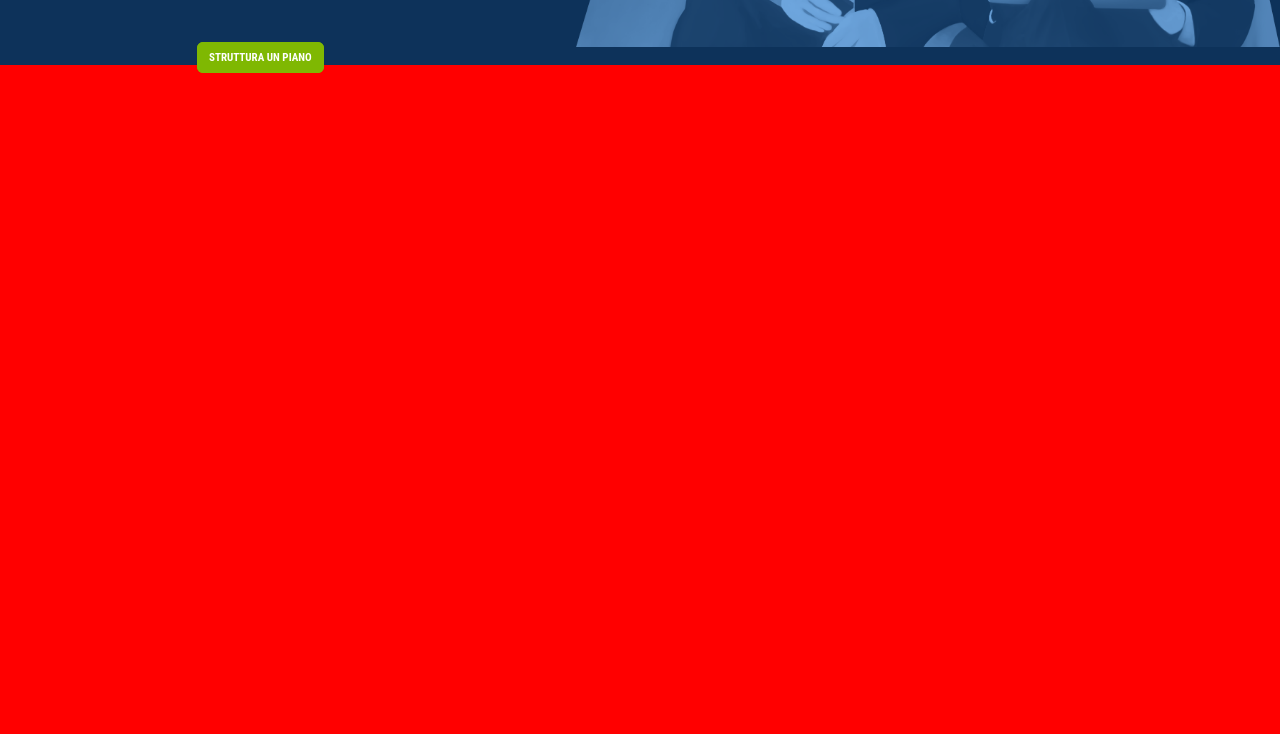
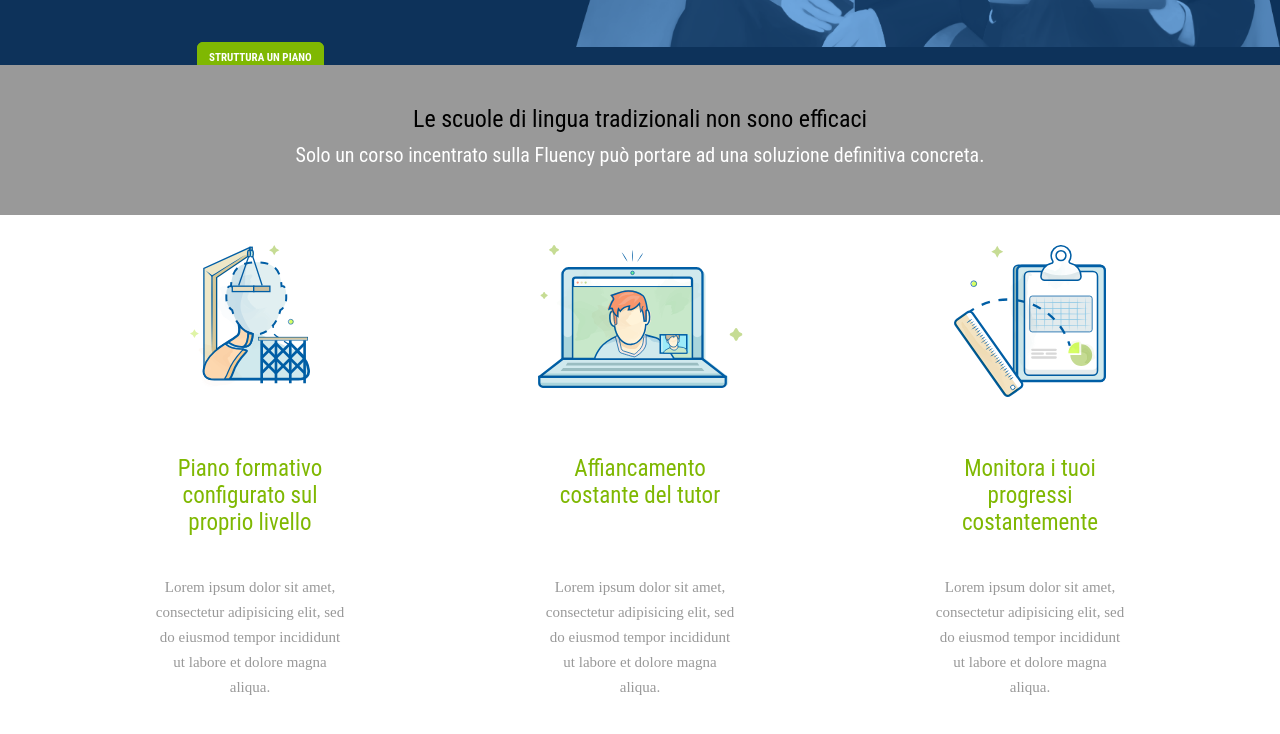
Before and after one commit to alessandrogammieri/html-css-fluentify, a plain HTML site: page index.html in a window 1280 px wide. Shown: the part 330-1064 px from the top of the page. Drawn offline with Linux system fonts and the light colour scheme.

Commit message:
completed three-row

```diff
--- a/css/style.css
+++ b/css/style.css
@@ -78,7 +78,7 @@ nav a:hover {
   background-color: #0d325a;
   width: 100%;
 }
-.two-row {
+.two-row::after {
   content: "";
   display: table;
   clear: both;
@@ -103,7 +103,98 @@ h1 {
 
 /* Regole del Main  */
 main {
-  background-color: red;
+  position: relative;
+}
+/* Regole Riga grigia */
+.row-grey {
+  background-color: #999;
   width: 100%;
-  height: 1000px;
+  height: 150px
 }
+h2 {
+  font-family: 'Roboto Condensed', sans-serif;
+  font-size: 24px;
+  font-weight: 400;
+  text-align: center;
+  padding-top: 40px;
+}
+h4 {
+  color: #ffffff;
+  font-family: 'Roboto Condensed', sans-serif;
+  font-size: 20px;
+  font-weight: 400;
+  text-align: center;
+  padding-top: 10px;
+}
+/* Regole Sezione a 3 colonne */
+section {
+  max-width: 1170px;
+  height: 400px;
+  margin: auto;
+}
+.three-row::after {
+  content: "";
+  display: table;
+  clear: both;
+}
+.block-one {
+  width: 390px;
+  float: left;
+  height: 600px;
+  position: relative;
+}
+.block-two {
+  width: 390px;
+  float: left;
+  height: 600px;
+  position: relative;
+}
+.block-three {
+  width: 390px;
+  float: left;
+  height: 600px;
+  position: relative;
+}
+.img-profile {
+  width: 120px;
+  position: absolute;
+  top: 5%;
+  left: 50%;
+  transform: translate(-50%);
+}
+.img-computer {
+  width: 205px;
+  position: absolute;
+  top: 5%;
+  left: 50%;
+  transform: translate(-50%);
+}
+.img-doc {
+  width: 152px;
+  position: absolute;
+  top: 5%;
+  left: 50%;
+  transform: translate(-50%);
+}
+.title {
+  text-align: center;
+  position: absolute;
+  top: 40%;
+  left: 50%;
+  transform: translate(-50%);
+  color: #7fb802;
+  font-family: 'Roboto Condensed', sans-serif;
+  font-size: 23px;
+  font-weight: 400;
+}
+.text-three-row {
+  text-align: center;
+  position: absolute;
+  top: 60%;
+  left: 50%;
+  transform: translate(-50%);
+  font-size: 15px;
+  font-weight: 300;
+  line-height: 25px;
+  color: #999;
+}
--- a/index.html
+++ b/index.html
@@ -39,7 +39,31 @@
 
     <!-- Main -->
     <main>
+      <!-- Riga grigia -->
+      <div class="row-grey">
+        <h2>Le scuole di lingua tradizionali non sono efficaci</h2>
+        <h4>Solo un corso incentrato sulla Fluency può portare ad una soluzione definitiva concreta.</h4>
+      </div>
       <!-- Sezione a 3 colonne -->
+      <section>
+        <div class="three-row">
+          <div class="block-one">
+            <img class="img-profile" src="media/profile.svg" alt="">
+            <p class="title">Piano formativo configurato sul proprio livello</p>
+            <p class="text-three-row">Lorem ipsum dolor sit amet, consectetur adipisicing elit, sed do eiusmod tempor incididunt ut labore et dolore magna aliqua.</p>
+          </div>
+          <div class="block-two">
+            <img class="img-computer" src="media/computer.svg" alt="">
+            <p class="title">Affiancamento costante del tutor</p>
+            <p class="text-three-row">Lorem ipsum dolor sit amet, consectetur adipisicing elit, sed do eiusmod tempor incididunt ut labore et dolore magna aliqua.</p>
+          </div>
+          <div class="block-three">
+            <img class="img-doc" src="media/doc.svg" alt="">
+            <p class="title">Monitora i tuoi progressi costantemente</p>
+            <p class="text-three-row">Lorem ipsum dolor sit amet, consectetur adipisicing elit, sed do eiusmod tempor incididunt ut labore et dolore magna aliqua.</p>
+          </div>
+        </div>
+      </section>
       <!-- Sezione a 2 colonne -->
       <!-- Sezione a 1 colonna -->
       <!-- Sezione simile all'header -->
```
Also changed, not shown: media/computer.svg (added), media/doc.svg (added), media/profile.svg (added).
